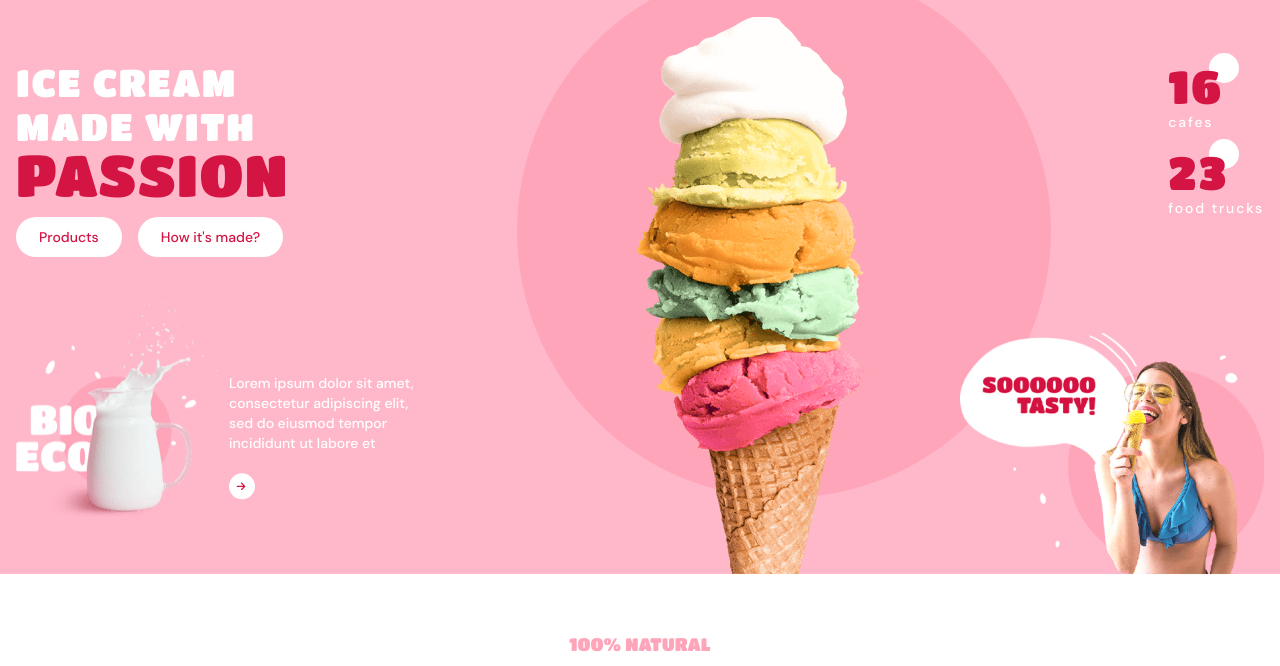
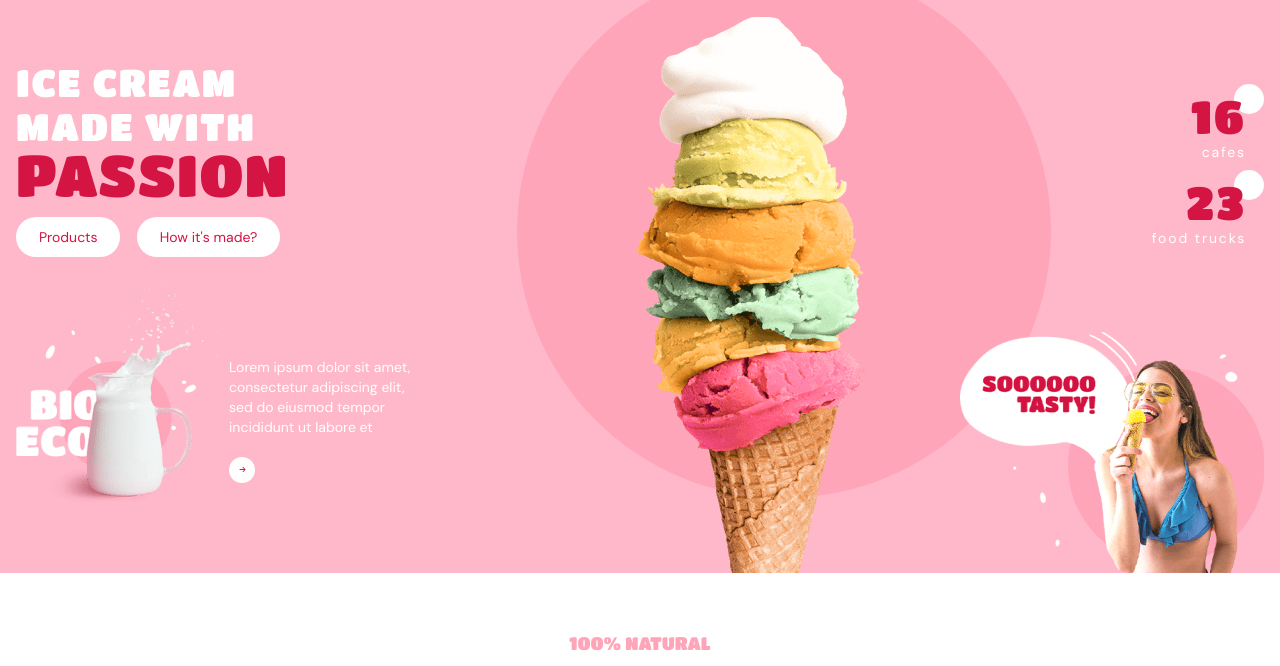
Before and after one commit to MaksymFrankov/IceCream, a website built with Parcel: page src/index.html in a window 1280 px wide. Shown: the part 90-756 px from the top of the page. Built offline with nearby package versions, Linux system fonts and the light colour scheme.

Commit message:
hero complete (i hope))))

```diff
--- a/src/index.html
+++ b/src/index.html
@@ -6,7 +6,7 @@
     <meta name="viewport" content="width=device-width, initial-scale=1.0" />
     <title>IceCream</title>
     <link
-      href="https://fonts.googleapis.com/css2?family=DM+Sans:wght@500;700&family=Titan+One&display=swap"
+      href="https://fonts.googleapis.com/css2?family=DM+Sans:wght@400;500;700&family=Titan+One&display=swap"
       rel="stylesheet"
     />
     <link
--- a/src/partials/hero.html
+++ b/src/partials/hero.html
@@ -8,11 +8,13 @@
       </div>
       <div class="hero__numbers">
         <ul class="hero__list">
-          <li class="hero__item"> 16 <br /><p class="hero__item-text">cafes</p>
-            <div class="hero__numbers-circle"></div>
+          <li class="hero__item">
+            16
+            <p class="hero__item-text">cafes</p>
           </li>
-          <li class="hero__item"> 23 <br /><p class="hero__item-text">food trucks</p>
-            <div class="hero__numbers-circle"></div>
+          <li class="hero__item">
+            23
+            <p class="hero__item-text">food trucks</p>
           </li>
         </ul>
       </div>
@@ -20,42 +22,46 @@
     <div class="hero__row">
       <div class="hero__milk">
         <div class="hero__img1">
+          <picture>
+            <source
+              media="(min-width: 1280px)"
+              srcset="/src/images/hero/hero1.png 1x, /src/images/hero/hero1-2x.png 2x"
+            />
             <source
               media="(min-width: 768px)"
               srcset="/src/images/hero/hero1-tab.png 1x, /src/images/hero/hero1-tab-2x.png 2x"
             />
-        <source
-          media="(min-width: 1200px)"
-          srcset="/src/images/hero/hero1.png 1x, /src/images/hero/hero1-2x.png 2x"
-        />
             <img src="/src/images/hero/hero1.png" alt="milk">
+          </picture>
         </div>
         <div class="hero__text">
           <p>Lorem ipsum dolor sit amet,<br /> consectetur adipiscing elit, <br /> sed do eiusmod tempor <br /> incididunt ut labore et</p>
           <div class="hero__text-btn">
-            <svg class="hero__icon" width="10" height="10">
+            <svg class="hero__icon" width="7" height="7">
         <use href="/src/images/icons/icons.svg#icon-arrow-right-2"></use>
       </svg>
           </div>
         </div>
       </div>
       <div class="hero__img3">
+        <picture>
+          <source
+            media="(min-width: 1280px)"
+            srcset="/src/images/hero/hero3.png 1x, /src/images/hero/hero3-2x.png 2x"
+          />
           <source
             media="(min-width: 768px)"
             srcset="/src/images/hero/hero3-tab.png 1x, /src/images/hero/hero3-tab-2x.png 2x"
           />
-        <source
-          media="(min-width: 1200px)"
-          srcset="/src/images/hero/hero3.png 1x, /src/images/hero/hero3-2x.png 2x"
-        />
           <img src="/src/images/hero/hero3.png" alt="girl">
+        </picture>
       </div>
     </div>
     <div class="hero__circle">
       <div class="hero__img2">
         <picture>
           <source
-            media="(min-width: 1200px)"
+            media="(min-width: 1280px)"
             srcset="/src/images/hero/hero2.png 1x, /src/images/hero/hero2-2x.png 2x"
             />
           <source
@@ -66,7 +72,7 @@
             media="(min-width: 320px)"
             srcset="/src/images/hero/hero2-mob.png 1x, /src/images/hero/hero2-mob-2x.png 2x"
           />
-          <img src="/src/images/hero/hero2.png" alt="icecream">
+          <img src="/src/images/hero/hero2-mob.png" alt="icecream">
         </picture>
       </div>
     </div>
--- a/src/sass/layouts/_hero.scss
+++ b/src/sass/layouts/_hero.scss
@@ -1,21 +1,27 @@
 .hero {
     position: relative;
-    min-height: 444px;
     background-color: #FFB8CA;
-
-    @media screen and (min-width: 768px) {
-        min-height: 664px;
-      }
+    overflow: hidden;
 
     &__container {
       position: relative;
-      padding-top: 150px;
+      padding-top: 194px;
+      padding-bottom: 162px;
+
+      @media screen and (min-width: 768px) {
+        padding-top: 102px;
+        padding-bottom: 0;
+
+      }
+
+      @media screen and (min-width: 1280px) {
+        padding-top: 150px;
+      }
     }
 
     &__circle {
       position: absolute;
-      top: 25px;
-      // left: 36px;
+      top: 83px;
       right: -62px;
       height: 344px;
       width: 346px;
@@ -24,6 +30,13 @@
 
 
       @media screen and (min-width: 768px) {
+        top: 43px;
+        right: 185px;
+        height: 333px;
+        width: 335px;
+      }
+
+      @media screen and (min-width: 1280px) {
         top: 54px;
         right: 229px;
         height: 534px;
@@ -36,10 +49,11 @@
       justify-content: space-between;
       position: relative;
       z-index: 2;
+      align-items: flex-end;
 
-      @media screen and (max-width: 767px) {
-        transform: translateY(-10%);
-      }
+      // @media screen and (max-width: 767px) {
+      //   transform: translateY(30%);
+      // }
     }
 
 
@@ -55,11 +69,15 @@
       margin-bottom: 20px;
 
       @media screen and (min-width: 768px) {
+        font-size: 22px;
+        line-height: 1.14;
+      }
+
+      @media screen and (min-width: 1280px) {
         font-size: 38px;
         line-height: 1.16;
         margin-bottom: 24px;
       }
-
     }
 
     &__title--red {
@@ -68,6 +86,11 @@
       color: $accentColor;
 
       @media screen and (min-width: 768px) {
+        font-size: 34px;
+        line-height: 0.92;
+      }
+
+      @media screen and (min-width: 1280px) {
         font-size: 58px;
         line-height: 0.9;
       }
@@ -87,7 +110,15 @@
       transition: color 250ms cubic-bezier(0.4, 0, 0.2, 1), background-color 250ms cubic-bezier(0.4, 0, 0.2, 1);
 
 
-      @media screen and (min-width: 768px) {
+      // @media screen and (min-width: 768px) {
+      //   font-size: 14px;
+      //   line-height: 1.29;
+      //   min-width: 107px;
+      //   height: 40px;
+      //   padding: 11px 23px;
+      // }
+
+      @media screen and (min-width: 1280px) {
         font-size: 14px;
         line-height: 1.29;
         min-width: 107px;
@@ -104,24 +135,53 @@
       &:not(:last-child) {
         margin-right: 9px;
 
-        @media screen and (min-width: 768px) {
+        @media screen and (min-width: 1280px) {
           margin-right: 12px;
       }
 
       }
     }
 
-
-
     &__item {
       position: relative;
       font-family: 'Titan One';
       font-style: normal;
       font-weight: 400;
-      font-size: 46px;
-      line-height: 1.15;
+      font-size: 28px;
+      line-height: 1.14;
       letter-spacing: 0.04em;
       color: $accentColor;
+      text-align: right;
+      padding-right: 10px;
+
+      @media screen and (min-width: 1280px) {
+        font-size: 46px;
+        line-height: 1.15;
+        padding-right: 18px;
+      }
+
+      &::after {
+        content: '';
+        position: absolute;
+        bottom: 28px;
+        right: 0;
+        height: 16px;
+        width: 16px;
+        border-radius: 50%;
+        background-color: $primaryColor;
+        z-index: -1;
+
+        @media screen and (max-width: 767px) {
+          display: none;
+        }
+
+        @media screen and (min-width: 1280px) {
+          bottom: 47px;
+          right: 0;
+          height: 30px;
+          width: 30px;
+        }
+      }
 
       &:not(:last-child) {
         margin-bottom: 15px;
@@ -137,55 +197,58 @@
       font-family: 'DM Sans';
       font-style: normal;
       font-weight: 400;
-      font-size: 14px;
-      line-height: 1.29;
+      font-size: 8px;
+      line-height: 1.25;
       color: $primaryColor;
+
 
       @media screen and (max-width: 767px) {
         display: none;
+      }
+
+      @media screen and (min-width: 1280px) {
+        font-size: 14px;
+        line-height: 1.29;
       }
     }
 
     &__milk {
       display: flex;
       align-items: center;
+      padding-top: 20px;
+      padding-bottom: 16px;
+
+      @media screen and (max-width: 767px) {
+        display: none;
+      }
+
+      @media screen and (min-width: 1280px) {
+        padding-top: 40px;
+        padding-bottom: 70px;
+      }
+    }
+
+    &__text {
       font-family: 'DM Sans';
       font-style: normal;
       font-weight: 400;
-      font-size: 14px;
-      line-height: 1.43;
+      font-size: 8px;
+      line-height: 1.5;
       color: $primaryColor;
 
       @media screen and (max-width: 767px) {
         display: none;
       }
-    }
 
-    &__text {
-      transform: translateY(55%);
-
-      @media screen and (max-width: 767px) {
-        display: none;
+      @media screen and (min-width: 1280px) {
+        font-size: 14px;
+        line-height: 1.43;
+        padding-top: 50px;
       }
     }
 
-    &__numbers-circle {
-      position: absolute;
-      bottom: 48px;
-      right: 25px;
-      height: 30px;
-      width: 30px;
-      border-radius: 50%;
-      background-color: $primaryColor;
-      z-index: -1;
-
-      @media screen and (max-width: 767px) {
-        display: none;
-      }
-    }
 
     &__img1 {
-      transform: translateY(20%);
 
       @media screen and (max-width: 767px) {
         display: none;
@@ -198,30 +261,42 @@
       right: 94px;
 
       @media screen and (min-width: 768px) {
+        top: 37px;
+        right: 118px;
+      }
+
+      @media screen and (min-width: 1280px) {
         top: 53px;
         right: 179px;
       }
     }
 
     &__img3 {
-      transform: translateY(35.7%);
-
       @media screen and (max-width: 767px) {
         display: none;
       }
     }
 
     &__text-btn {
-      height: 26px;
-      width: 26px;
+      display: flex;
+      justify-content: center;
+      align-items: center;
+      height: 18px;
+      width: 18px;
       border-radius: 50%;
       background-color: $primaryColor;
-      margin-top: 20px;
+      margin-top: 7px;
       cursor: pointer;
       transition: background-color 250ms cubic-bezier(0.4, 0, 0.2, 1);
 
       @media screen and (max-width: 767px) {
         display: none;
+      }
+
+      @media screen and (min-width: 1280px) {
+        height: 26px;
+        width: 26px;
+        margin-top: 20px;
       }
 
       &:hover,
@@ -236,7 +311,6 @@
 
     &__icon {
       fill: $accentColor;
-      transform: translate(70%, 30%);
       transition: fill 250ms cubic-bezier(0.4, 0, 0.2, 1);
 
       @media screen and (max-width: 767px) {
```
Lines whose indentation alone changed are shown as unchanged.
